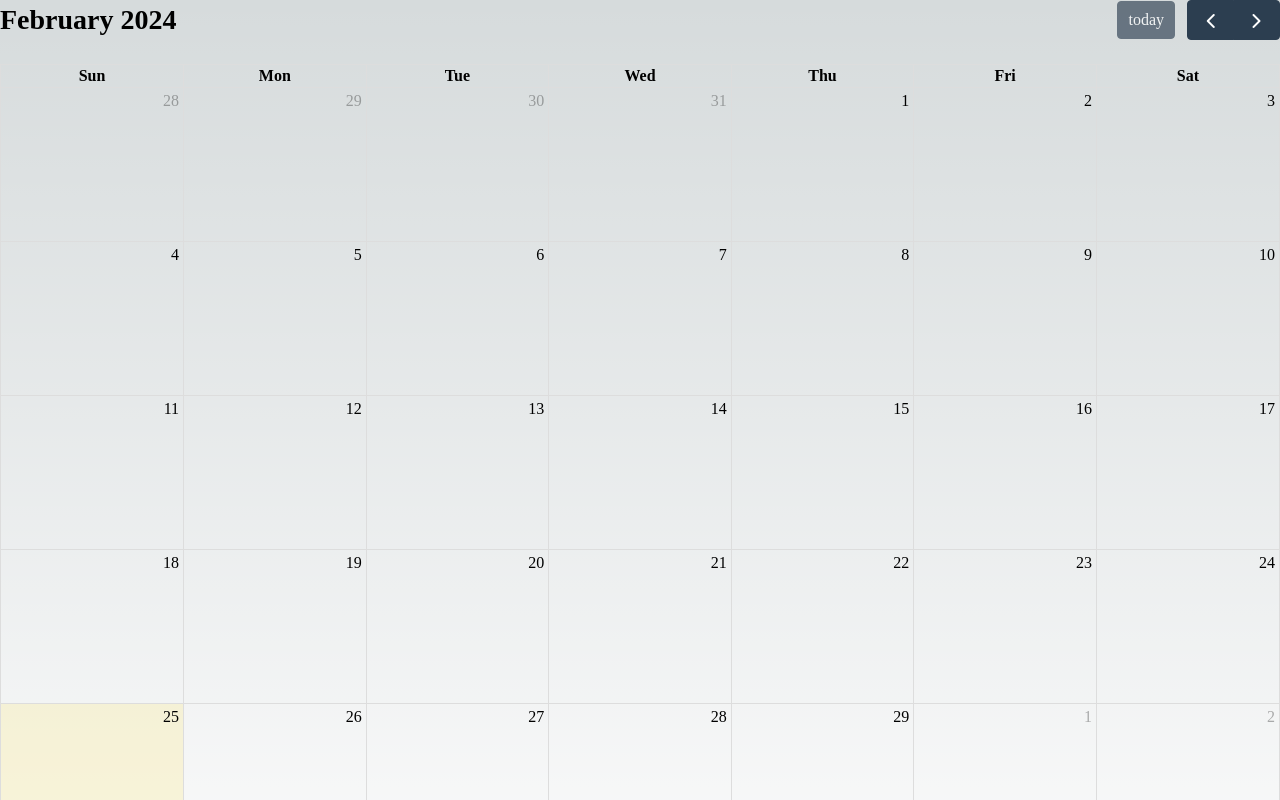
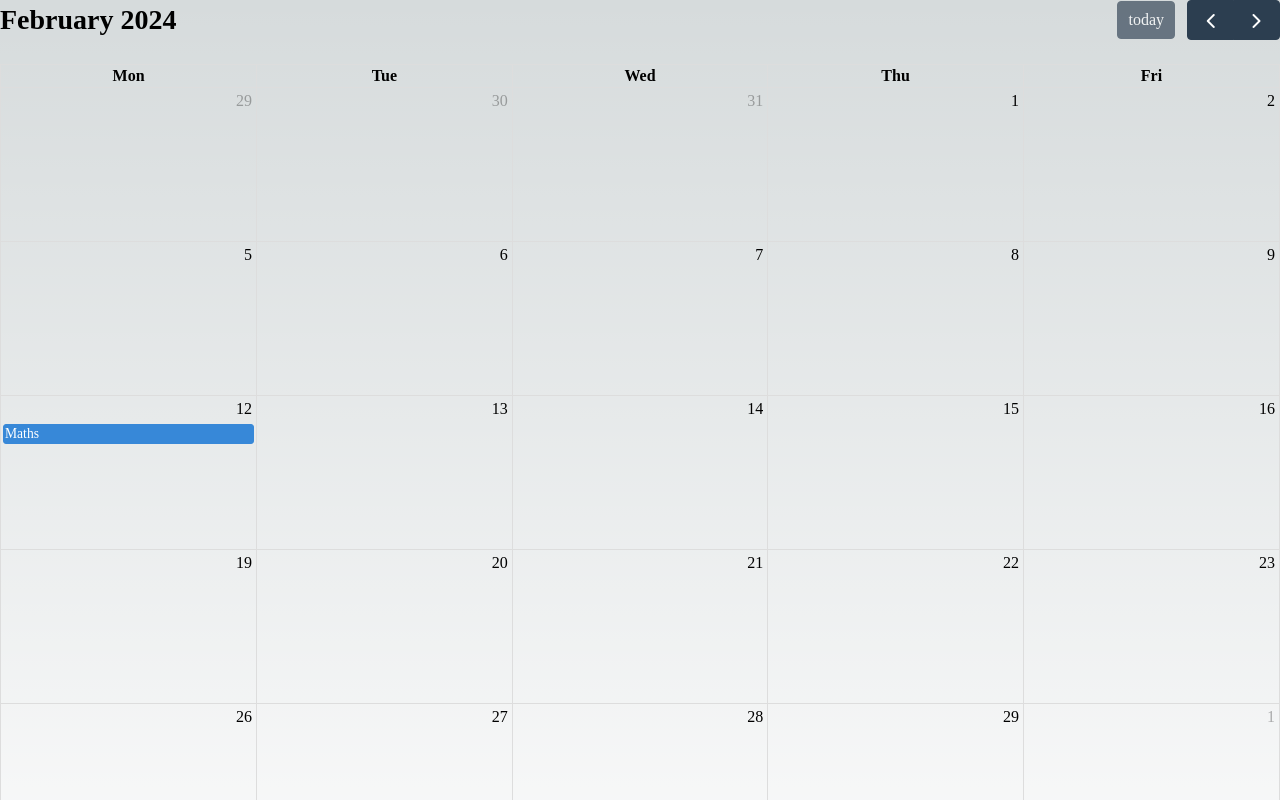
Before and after one commit to AryAgain/StudyBudy, a Next.js app: page /calendar in a window 1280 px wide. Shown: the top 800 px of the page. Built offline with nearby package versions, Linux system fonts and the light colour scheme.

Commit message:
sample event added to fullcalendar

```diff
--- a/pages/calendar.js
+++ b/pages/calendar.js
@@ -1,11 +1,16 @@
 import FullCalendar from '@fullcalendar/react'
 import dayGridPlugin from '@fullcalendar/daygrid' // a plugin!
-
+// https://fullcalendar.io/docs/react
 export default function Calendar() {
   return (
     <FullCalendar
-      plugins={[ dayGridPlugin ]}
-      initialView="dayGridMonth"
-    />
+    plugins={[ dayGridPlugin ]}
+    initialView="dayGridMonth"
+    weekends={false}
+    events={[
+    { title: 'Maths', date: '2024-02-12' },
+    { title: 'Physics', date: '2024-04-02' }
+  ]}
+/>
   )
 }
```
